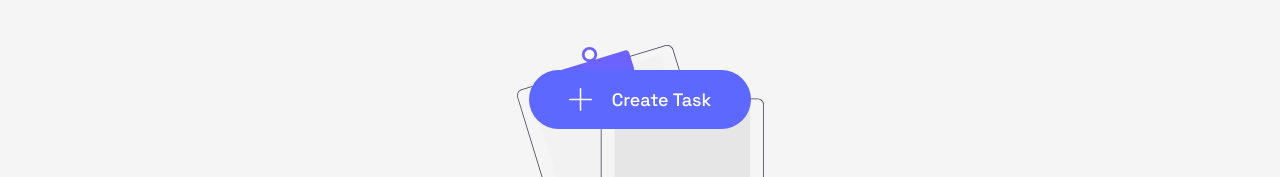
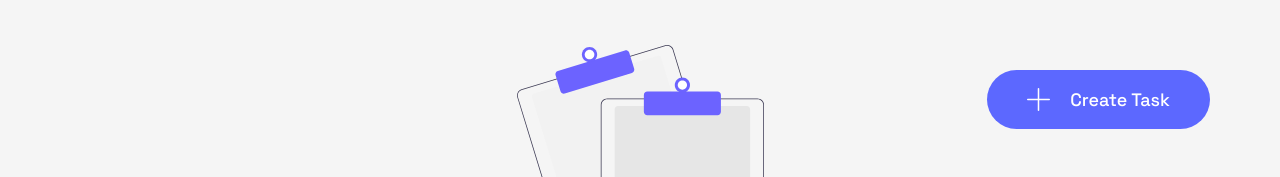
Before and after one commit to gyenabubakar/tasksheet-app, a Next.js app: page /app/workspaces/1 in a window 1280 px wide. Shown: the part 623-800 px from the top of the page. Built offline with nearby package versions, Linux system fonts and the light colour scheme.

Commit message:
place floating button on bottom right

```diff
--- a/components/layouts/AppLayout.tsx
+++ b/components/layouts/AppLayout.tsx
@@ -76,11 +76,13 @@ const AppLayout: React.FC = ({ children }) => {
       </Container>
 
       {!floatingButtonBlacklistedPathnames.includes(router.pathname) && (
-        <div className="w-full flex justify-center fixed bottom-5 lg:bottom-12">
-          <Button className="px-4 md:px-10 flex items-center rounded-full">
-            <Image src={iconPlus} width="23px" height="23px" />
-            <span className="ml-5 hidden md:inline">Create Task</span>
-          </Button>
+        <div className="w-full flex justify-end fixed bottom-5 lg:bottom-12">
+          <Container className="flex justify-end">
+            <Button className="px-4 md:px-10 flex items-center rounded-full">
+              <Image src={iconPlus} width="23px" height="23px" />
+              <span className="ml-5 hidden md:inline">Create Task</span>
+            </Button>
+          </Container>
         </div>
       )}
     </div>
```
